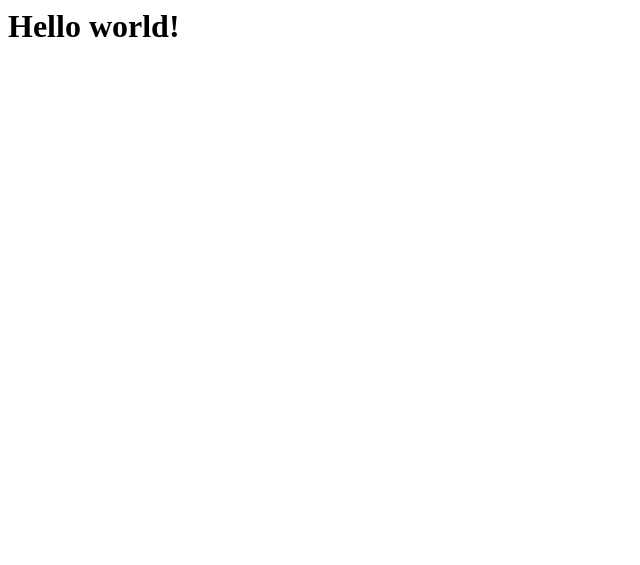
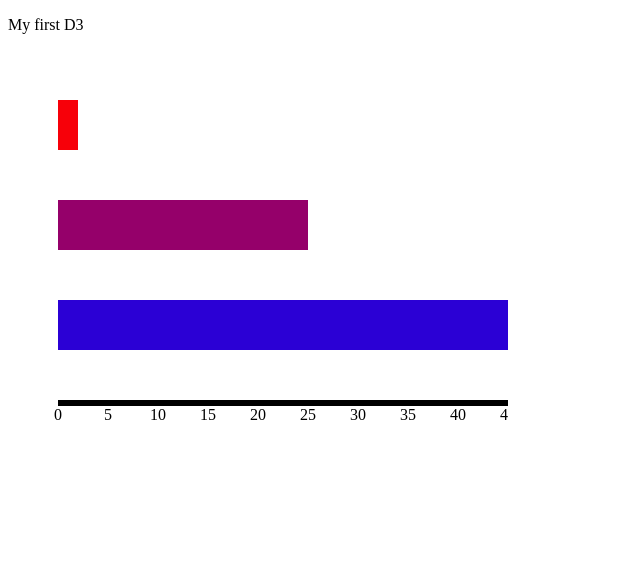
Before and after one commit to rhlouw/leadership-competencies-concept-map, a plain HTML site: page index.html in a window 1280 px wide. Shown: the whole page, without its empty margins (0-640 px from the left). Drawn offline with nearby package versions, Linux system fonts and the light colour scheme.

Commit message:
Update index.html

```diff
--- a/index.html
+++ b/index.html
@@ -1 +1,80 @@
-<h1>Hello world!<h1>
+<!doctype html>
+<html>
+
+<head>
+	<title> D3 tut1 </title>
+	<script src="http://d3js.org/d3.v3.min.js"></script>
+</head>
+
+<body>
+	<p>This is a paragraph</p>
+	<script>
+		d3.select("p").text("My first D3");
+
+		var dataArray = [2, 25, 50];
+		var dataArray2 = [{x:10,y:40},{x:1,y:4},{x:40,y:10}]
+
+		var width = 500;
+		var height = 500;
+
+		var widthScale = d3.scale.linear()
+						.domain([0,50])
+						.range([0,width]);
+
+		var color = d3.scale.linear()
+					.domain([0,60])
+					.range(["red","blue"]);
+
+		var axis = d3.svg.axis()
+					.scale(widthScale);
+
+		var canvas = d3.select("body")
+					.append("svg")
+					.attr("width", width)
+					.attr("height", height)
+					.append("g")
+					.attr("transform","translate(50,50)");
+
+		var bars = canvas.selectAll("rect")
+					.data(dataArray)
+					.enter()
+						.append("rect")
+						.attr("width", function(d) { return widthScale(d);})
+						.attr("height", 50)
+						.attr("fill",function(d){ return color(d)})
+						.attr("y", function (d, i){ return i*100;});
+
+		var addScale = canvas.append("g")
+						.attr("transform","translate(0,300)")
+						.call(axis);
+
+		var circle = canvas.append("circle")
+						.attr("cx",25)
+						.attr("cy",25)
+						.attr("r",10);
+
+		circle.transition()
+			.delay(1000)
+			.duration(2000)
+			.attr("cx",500)
+			.attr("cy",300)
+
+
+		var line = d3.svg.line()
+			.x(function (d){ return d.x;})
+			.y(function (d){ return d.y;});
+
+		group.selectAll("path")
+			.data([dataArray2])
+			.enter()
+			.append("path")
+			.attr("d",line)
+			.attr("fill","none")
+			.attr("stroke","#000")
+			.attr("stroke-width",10);
+
+
+	</script>
+</body>
+
+</html>
```
